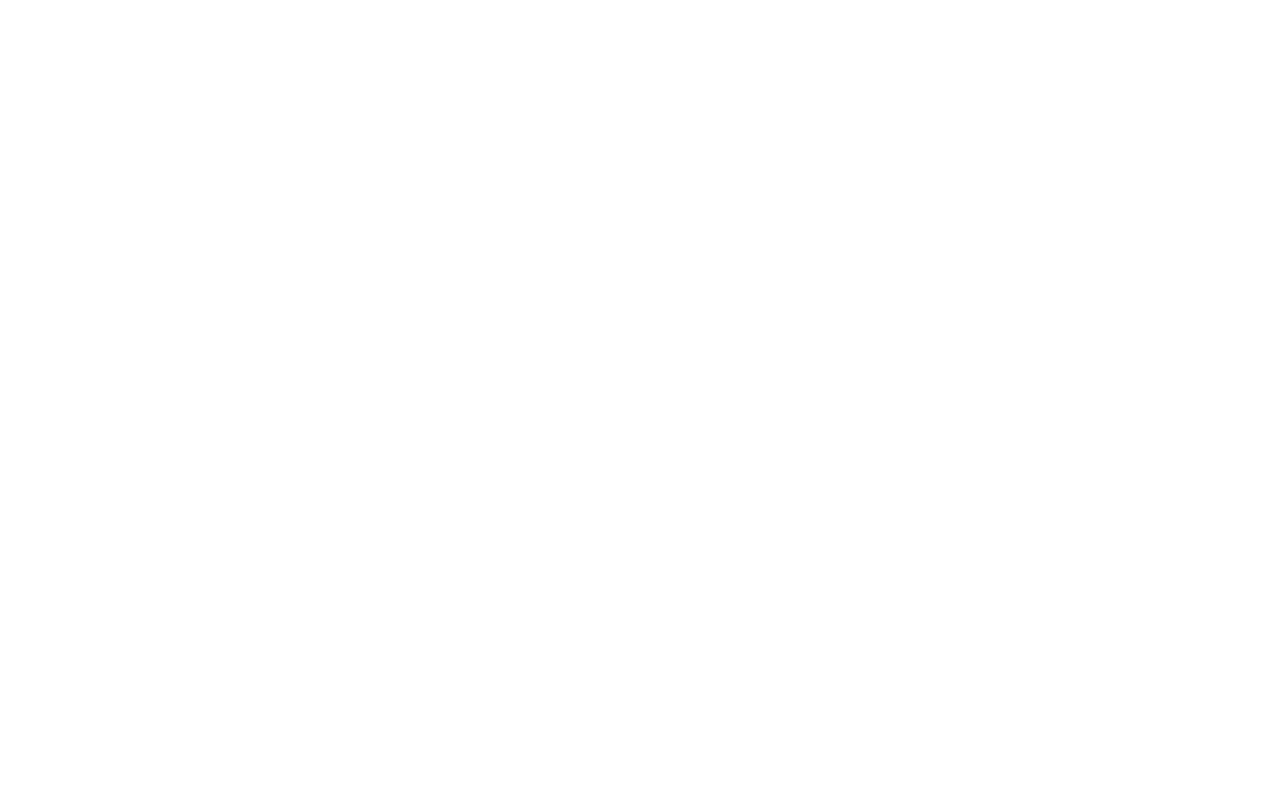
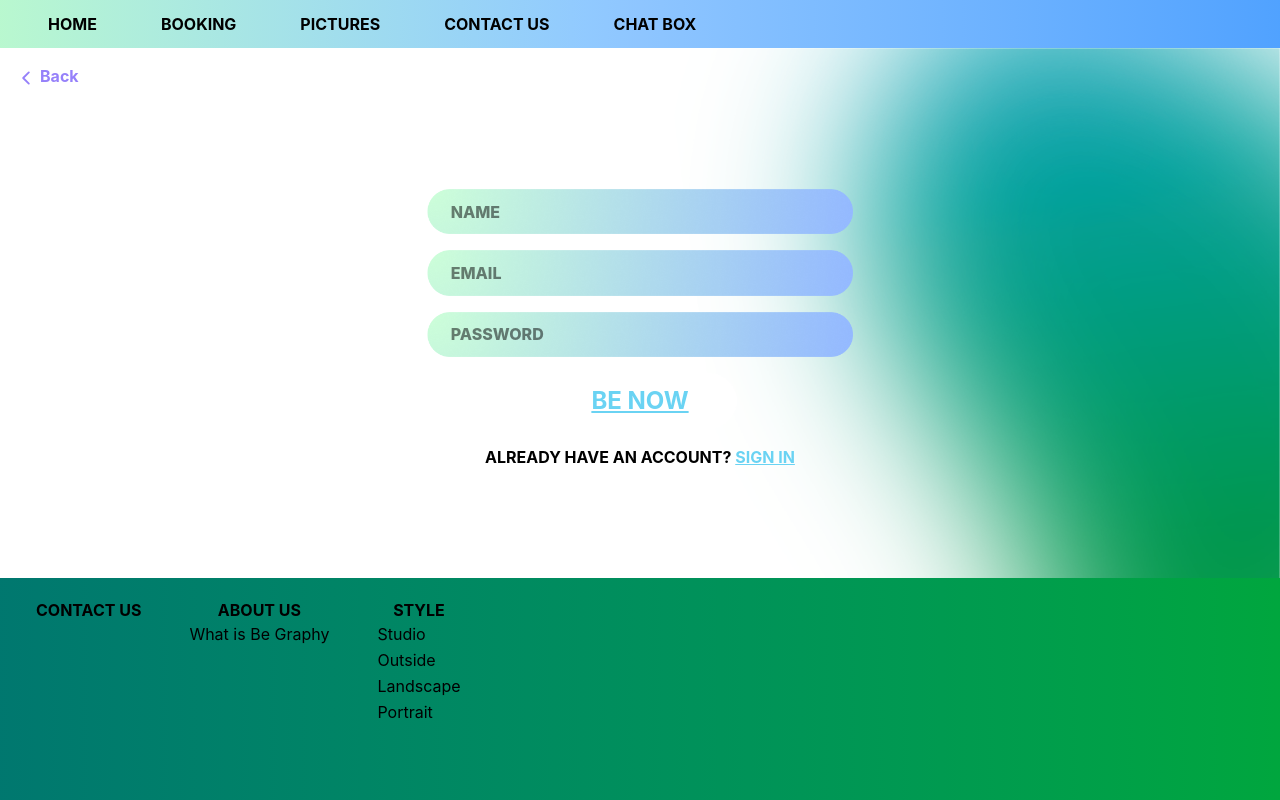
Before and after one commit to PoserDungeon2003/be-graphy-fe, a React (Vite) app: page /signup in a window 1280 px wide. Before the commit this address had no page. Built offline with nearby package versions, Linux system fonts and the light colour scheme.

Commit message:
register UI

```diff
--- a/src/App.tsx
+++ b/src/App.tsx
@@ -1,14 +1,15 @@
-import "./App.css";
-import { BrowserRouter, Outlet, Route, Routes } from "react-router";
-import { Layout } from "./layouts";
 import {
   QueryCache,
   QueryClient,
   QueryClientProvider,
 } from "@tanstack/react-query";
 import { useState } from "react";
+import { BrowserRouter, Outlet, Route, Routes } from "react-router";
+import "./App.css";
+import { Layout } from "./layouts";
 import Home from "./pages/home";
 import Login from "./pages/login";
+import Register from "./pages/Register";
 
 function App() {
   const [queryClient] = useState(
@@ -44,6 +45,7 @@
           >
             <Route index element={<Home />} />
             <Route path="/login" element={<Login />} />
+            <Route path="/signup" element={<Register />} />
           </Route>
         </Routes>
       </BrowserRouter>
--- a/src/pages/Home.tsx
+++ b/src/pages/Home.tsx
@@ -1,5 +1,4 @@
 import _ from "lodash";
-import { useState } from "react";
 import {
   IoArrowForward,
   IoChevronBack,
@@ -108,6 +107,7 @@
                   src="/images/button/btn_signup.png"
                   alt="signup"
                   className="h-full w-1/4 cursor-pointer"
+                  onClick={() => navigate("/signup")}
                 />
                 <img
                   src="/images/button/btn_login.png"
--- /dev/null
+++ b/src/pages/Register.tsx
@@ -0,0 +1,124 @@
+import { yupResolver } from "@hookform/resolvers/yup";
+import { useForm } from "react-hook-form";
+import { IoChevronBackOutline } from "react-icons/io5";
+import { Link } from "react-router";
+import { object, string } from "yup";
+import { RegisterRQ } from "../types";
+
+const schema = object({
+  name: string().required(),
+  email: string().email().required(),
+  password: string().required(),
+});
+
+export default function Register() {
+  const {
+    register,
+    handleSubmit,
+    formState: { errors },
+  } = useForm<RegisterRQ>({
+    mode: "onChange",
+    resolver: yupResolver(schema),
+  });
+
+  const onSubmit = (data: RegisterRQ) => {
+    try {
+      console.log(data);
+    } catch (error: any) {
+      console.log(error);
+    }
+  };
+
+  return (
+    <div className="relative flex h-full w-full flex-col items-center justify-center overflow-y-hidden">
+      <div className="absolute top-0 left-0 mt-4 ml-4">
+        <Link
+          to={"/"}
+          className="flex items-center gap-1 font-bold text-[#9681FA]"
+        >
+          <IoChevronBackOutline className="mt-1 size-5" />
+          Back
+        </Link>
+      </div>
+      <img
+        src="/images/effect/gradient_green_r.png"
+        alt="effect"
+        className="absolute top-0 right-0 -z-10 w-1/2"
+      />
+      <form
+        onSubmit={handleSubmit(onSubmit)}
+        className="mt-8 flex flex-col items-center justify-center gap-4"
+      >
+        <div className="w-1/3 space-y-1">
+          <div className="relative">
+            <img src="/images/background/bg_input.png" alt="input background" />
+            <input
+              {...register("name")}
+              type="name"
+              name="name"
+              id="name"
+              placeholder="NAME"
+              className="focus:shadow-outline absolute inset-0 rounded-full px-6 leading-tight font-extrabold text-black focus:outline-none"
+            />
+          </div>
+          {errors.name && (
+            <span className="px-4 text-sm font-bold text-red-500">
+              {errors.name?.message}
+            </span>
+          )}
+        </div>
+
+        <div className="w-1/3 space-y-1">
+          <div className="relative">
+            <img src="/images/background/bg_input.png" alt="input background" />
+            <input
+              {...register("email")}
+              type="email"
+              name="email"
+              id="email"
+              placeholder="EMAIL"
+              className="focus:shadow-outline absolute inset-0 rounded-full px-6 leading-tight font-extrabold text-black focus:outline-none"
+            />
+          </div>
+          {errors.email && (
+            <span className="px-4 text-sm font-bold text-red-500">
+              {errors.email?.message}
+            </span>
+          )}
+        </div>
+
+        <div className="w-1/3 space-y-1">
+          <div className="relative">
+            <img src="/images/background/bg_input.png" alt="input background" />
+            <input
+              {...register("password")}
+              type="password"
+              name="password"
+              id="password"
+              placeholder="PASSWORD"
+              className="focus:shadow-outline absolute inset-0 rounded-full px-6 leading-tight font-extrabold text-black focus:outline-none"
+            />
+          </div>
+          {errors.password && (
+            <span className="px-4 text-sm font-bold text-red-500">
+              {errors.password?.message}
+            </span>
+          )}
+        </div>
+
+        <button
+          type="submit"
+          className="cursor-pointer rounded-full bg-white px-12 py-3 text-2xl font-bold text-[#6AD3F3] uppercase underline active:bg-indigo-500"
+        >
+          Be now
+        </button>
+        <span className="font-bold text-black uppercase">
+          ALREADY HAVE AN ACCOUNT?{" "}
+          <Link to="/login" className="font-bold text-[#6AD3F3] underline">
+            Sign in
+          </Link>
+        </span>
+      </form>
+    </div>
+  );
+}
--- a/src/types.d.ts
+++ b/src/types.d.ts
@@ -2,3 +2,9 @@
   email: string;
   password: string;
 };
+
+export type RegisterRQ = {
+  name: string;
+  email: string;
+  password: string;
+};
```
